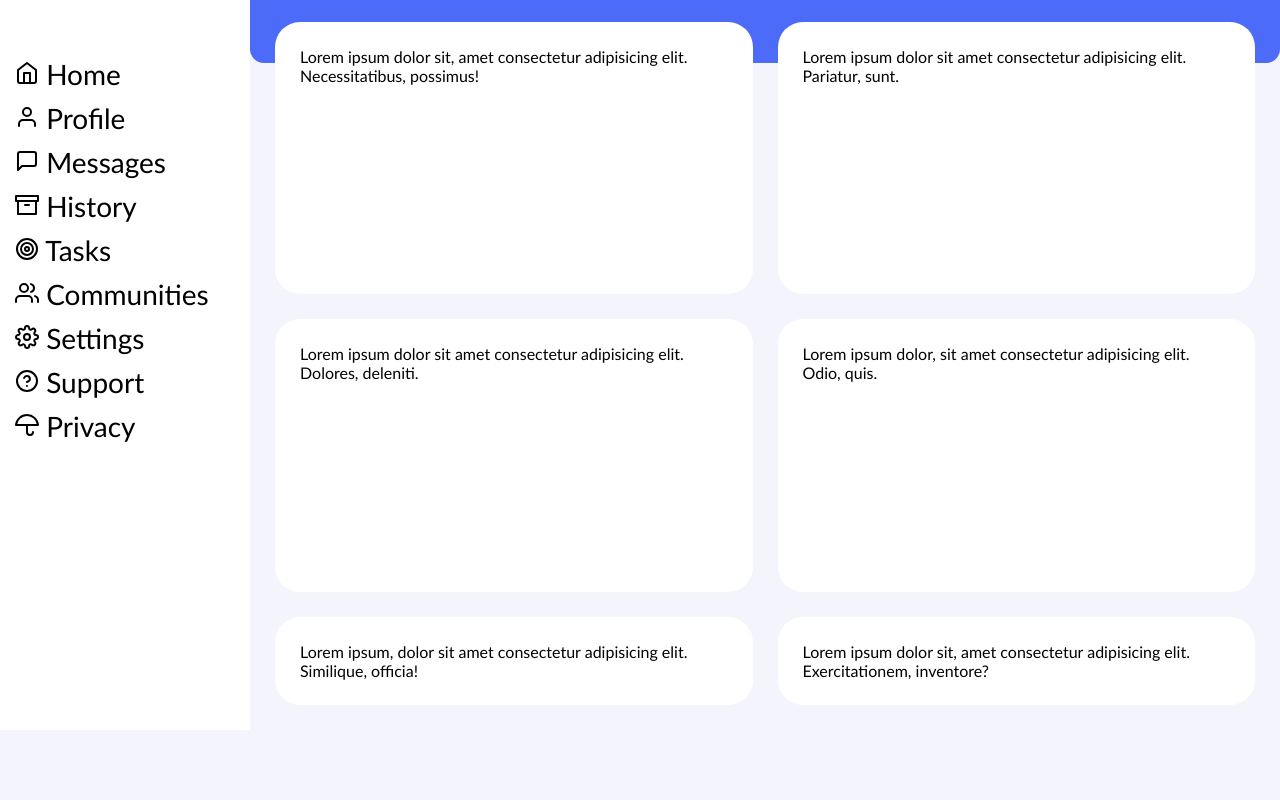
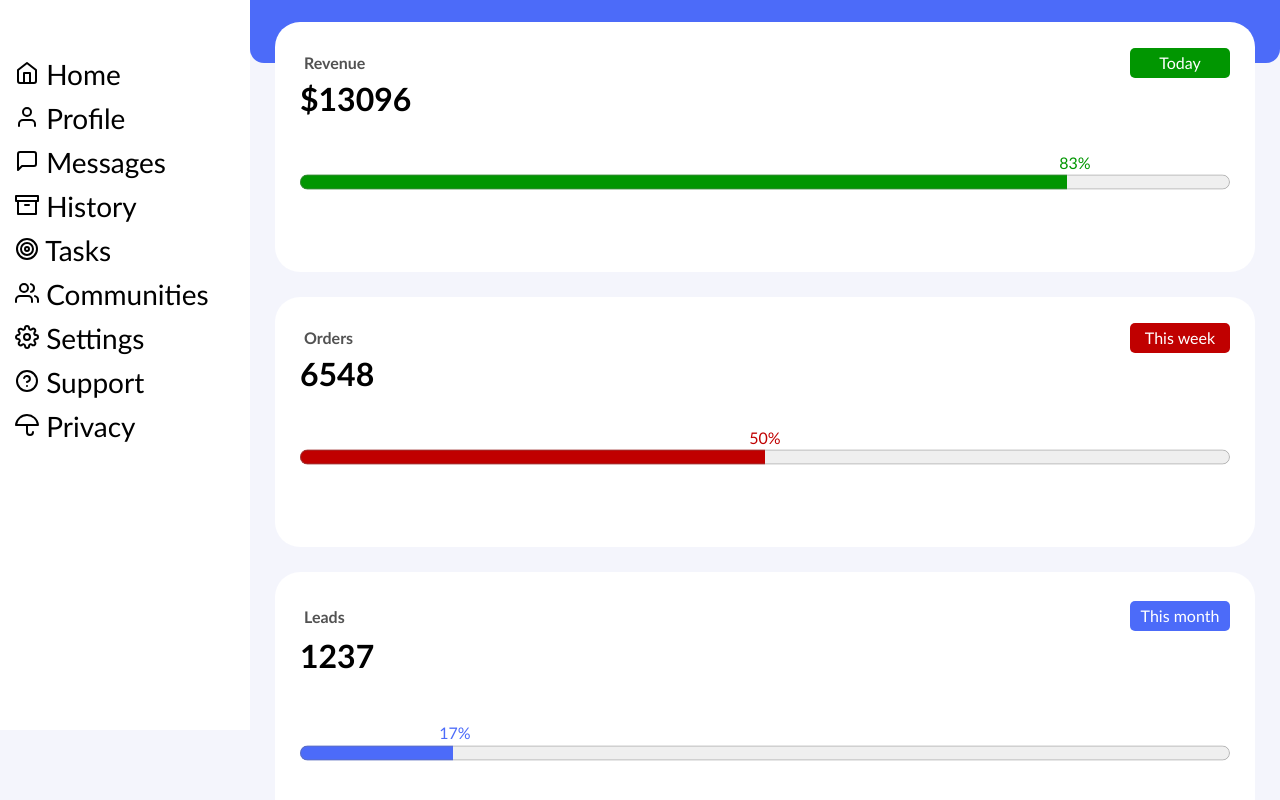
Before and after one commit to Brazy4L/dashboard, a plain HTML site: page index.html in a window 1280 px wide. Shown: the part 70-870 px from the top of the page. Before the commit the page ends 800 px from the top, so only its background shows below. Drawn offline with Linux system fonts and the light colour scheme.

Commit message:
Add progress bars

```diff
--- a/css/style.css
+++ b/css/style.css
@@ -39,7 +39,7 @@ body {
 .content {
     grid-area: 2 / 2 / 4 / 3;
     display: grid;
-    grid-template: repeat(auto-fit, minmax(250px, 1fr)) / 1fr 1fr;
+    grid-template: repeat(auto-fit, minmax(250px, 1fr)) / repeat(auto-fit, minmax(500px, 1fr));
     gap: 25px;
     padding: 25px;
 }
@@ -48,6 +48,92 @@ body {
     background-color: #fff;
     border-radius: 25px;
     padding: 25px;
+}
+
+.bar {
+    display: grid;
+    grid-template: 1fr 1fr 4fr / 1fr 1fr 1fr;
+}
+
+.sub-text {
+    grid-area: 1 / 1 / 2 / 2;
+    font-weight: 600;
+    color: #525252;
+    padding-left: 4px;
+    align-self: center;
+}
+
+.number {
+    grid-area: 2 / 1 / 3 / 2;
+    font-weight: 900;
+    font-size: 2rem;
+}
+
+.day {
+    grid-area: 1 / 3 / 2 / 4;
+    width: 100px;
+    height: 25px;
+    text-align: center;
+    padding-top: 5px;
+    border-radius: 5px;
+    color: #fff;
+    justify-self: right;
+    align-self: center;
+}
+
+.content-item-1 > .day {
+    background-color: #019601;
+}
+
+.content-item-2 > .day {
+    background-color: #c00000;
+}
+
+.content-item-3 > .day {
+    background-color: #4c6bf9;
+}
+
+.content-item-1 > label {
+    color: #019601;
+    grid-area: 3 / 3 / 4 / 4;
+    justify-self: center;
+    align-self: center;
+    margin-bottom: 40px;
+}
+
+.content-item-2 > label {
+    color: #c00000;
+    grid-area: 3 / 2 / 4 / 3;
+    justify-self: center;
+    align-self: center;
+    margin-bottom: 40px;
+}
+
+.content-item-3 > label {
+    color: #4c6bf9;
+    grid-area: 3 / 1 / 4 / 2;
+    justify-self: center;
+    align-self: center;
+    margin-bottom: 40px;
+}
+
+progress {
+    grid-area: 3 / 1 / 4 / 4;
+    place-self: center;
+    width: 100%;
+    height: 30px;
+}
+
+.progress-1 {
+    accent-color: #019601;
+}
+
+.progress-2 {
+    accent-color: #c00000;
+}
+
+.progress-3 {
+    accent-color: #4c6bf9;
 }
 
 ul {
--- a/index.html
+++ b/index.html
@@ -37,12 +37,30 @@
         </div>
         <div class="top-background"></div>
         <div class="content">
-            <div class="content-item">Lorem ipsum dolor sit, amet consectetur adipisicing elit. Necessitatibus, possimus!</div>
-            <div class="content-item">Lorem ipsum dolor sit amet consectetur adipisicing elit. Pariatur, sunt.</div>
-            <div class="content-item">Lorem ipsum dolor sit amet consectetur adipisicing elit. Dolores, deleniti.</div>
-            <div class="content-item">Lorem ipsum dolor, sit amet consectetur adipisicing elit. Odio, quis.</div>
-            <div class="content-item">Lorem ipsum, dolor sit amet consectetur adipisicing elit. Similique, officia!</div>
-            <div class="content-item">Lorem ipsum dolor sit, amet consectetur adipisicing elit. Exercitationem, inventore?</div>
+            <div class="content-item bar content-item-1">
+                <div class="sub-text">Revenue</div>
+                <div class="number">$13096</div>
+                <div class="day">Today</div>
+                <label for="file">83%</label>
+                <progress class="progress-1" value="82.5" max="100"></progress>
+            </div>
+            <div class="content-item bar content-item-2">
+                <div class="sub-text">Orders</div>
+                <span class="number">6548</span>
+                <div class="day">This week</div>
+                <label for="file">50%</label>
+                <progress class="progress-2" value="50" max="100"></progress>
+            </div>
+            <div class="content-item bar content-item-3">
+                <div class="sub-text">Leads</div>
+                <div class="number">1237</div>
+                <div class="day">This month</div>
+                <label for="file">17%</label>
+                <progress class="progress-3" value="16.5" max="100"></progress>
+            </div>
+            <div class="content-item"></div>
+            <div class="content-item"></div>
+            <div class="content-item"></div>
         </div>
     </div>
 </body>
```
